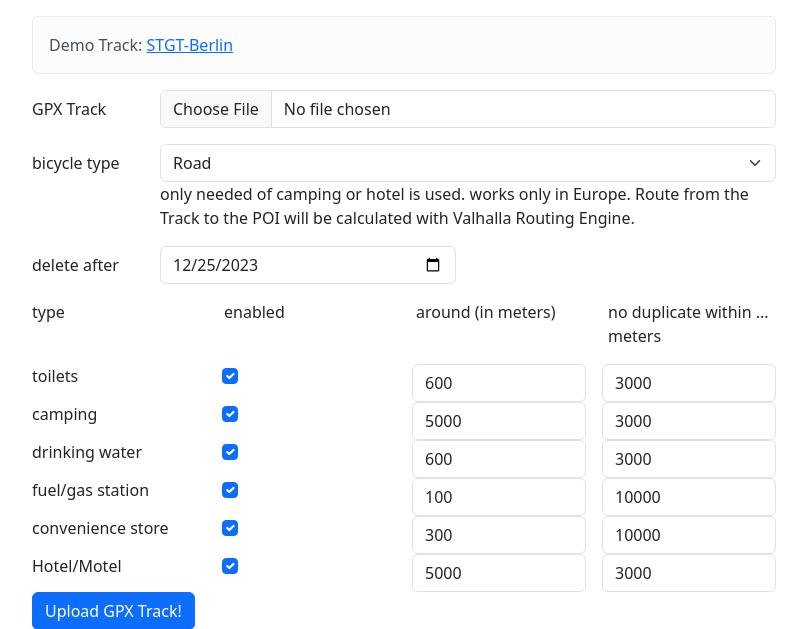
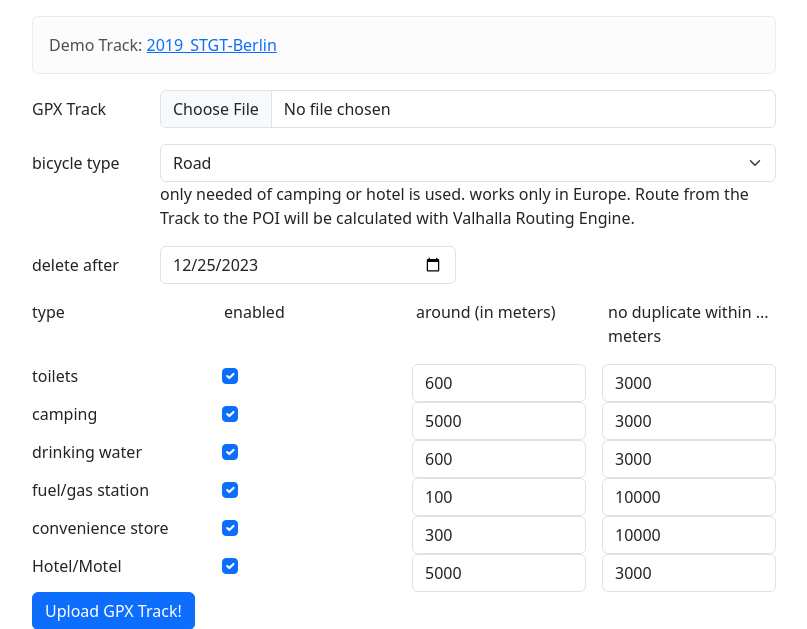
Before and after one commit to hggh/gpx-viewer, a Django app: page / in a window 1280 px wide. Shown: the part 56-685 px from the top of the page, without its empty margins (50-857 px from the left). Run offline with Django 4.2, Linux system fonts and the light colour scheme; data comes from the database, SQL or seed files in the repository; parts of the project's set-up code (start-up, migrations or seed data) failed here and were passed over; some libraries are stand-ins or nearby versions.

Commit message:
update demo link; make map bigger

```diff
--- a/gpxviewr/baseweb/templates/gpx_track_detail.html
+++ b/gpxviewr/baseweb/templates/gpx_track_detail.html
@@ -66,7 +66,7 @@
 </div>
 <div class="row">
     <div class="col-sm-7 col-lg-9">
-        <div id="map" style="width: 100%; height: 500px;"></div>
+        <div id="map" style="width: 100%; height: 600px;"></div>
 
         <div class="container" style="border: solid; border-width:1px;padding-top:30px;">
             <span>Download Infomation as GPX Waypoint Track (hidden POIs will be excluded!)</span>
--- a/gpxviewr/baseweb/templates/index.html
+++ b/gpxviewr/baseweb/templates/index.html
@@ -5,7 +5,7 @@
 <main class="col-12 col-md-9 col-xl-8 py-md-3 pl-md-5 bd-content" role="main">
 
 <div class="alert alert-light" role="alert">
-Demo Track: <a href="https://gpxviewr.genannt.name/gpxtrack/agaxdfkIoP5msdVKgNxtSjx9qz9yqWPICbzUkKyh">STGT-Berlin</a>
+Demo Track: <a href="https://gpxviewr.genannt.name/gpxtrack/agaxdfkIoP5msdVKgNxtSjx9qz9yqWPICbzUkKyh">2019_STGT-Berlin</a>
 </div>
 
 <form method="post" id="gpx_track_upload" enctype="multipart/form-data">
```
Also changed, not shown: CHANGELOG.md.
